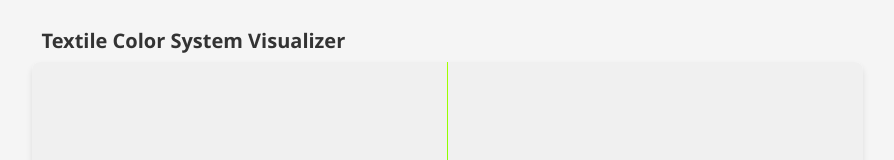
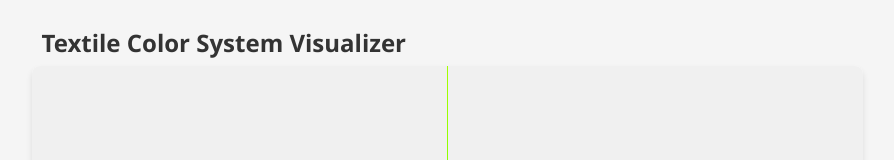
Before and after one commit to Wolfe-Jam/tcs-visualizer-vite, a website built with Vite: page index.html in a window 1280 px wide. Shown: the top 160 px of the page, without its empty margins (193-1087 px from the left). Built offline with nearby package versions, Linux system fonts and the light colour scheme.

Commit message:
Adjusted page title size to match section headings
- Increased title font size from 1.25rem to 1.5rem
- Added bold font weight to match section headings
- Maintained left alignment and minimal padding
- Created consistent visual hierarchy throughout the application

```diff
--- a/index.html
+++ b/index.html
@@ -174,7 +174,7 @@
   </head>
   <body>
     <div class="container">
-        <h1 style="font-size: 1.25rem; text-align: left; margin: 10px 0 10px 10px; padding: 0;">Textile Color System Visualizer</h1>
+        <h1 style="font-size: 1.5rem; text-align: left; margin: 10px 0 10px 10px; padding: 0; font-weight: bold;">Textile Color System Visualizer</h1>
         <div class="visualization-container">
             <div id="visualization"></div>
         </div>
```
